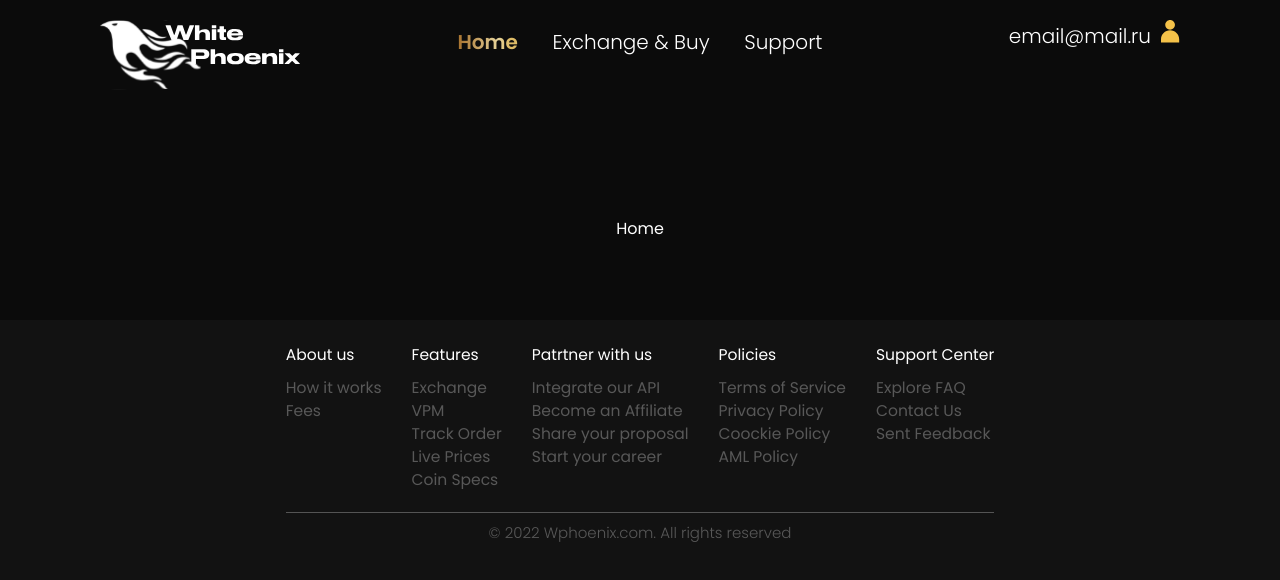
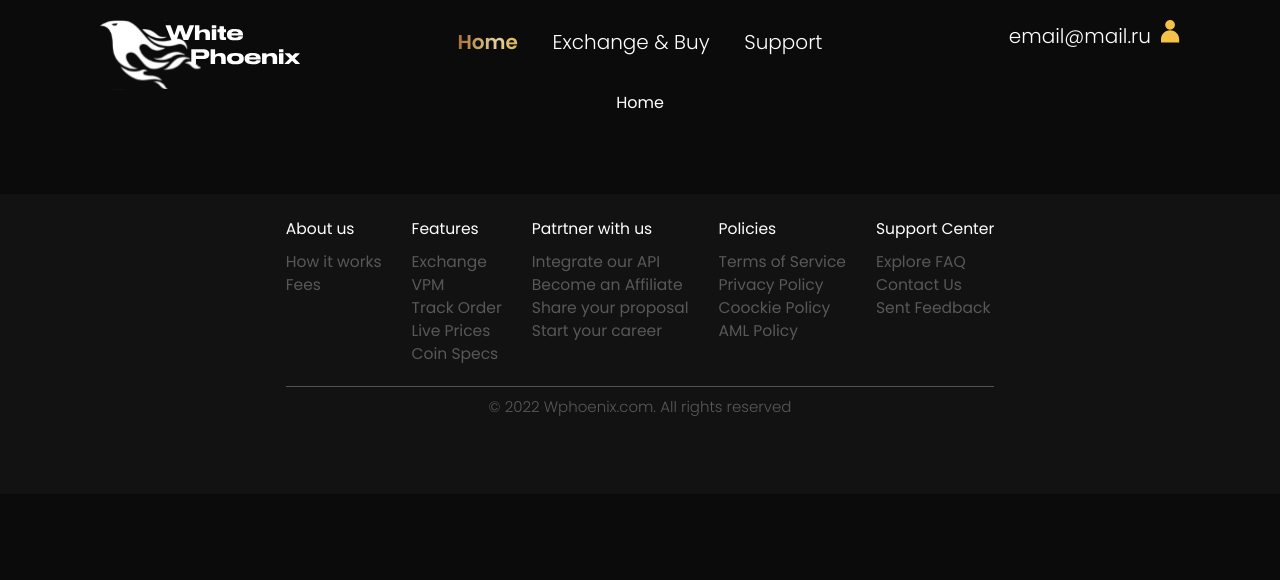
Before and after one commit to chyVacheck/white_proenix, a React (Create React App) app: page /home in a window 1280 px wide. Shown: the top 580 px of the page. Built offline with nearby package versions, Linux system fonts and the light colour scheme.

Commit message:
fix: убрать ненужный стиль

```diff
--- a/src/components/Header/Header.css
+++ b/src/components/Header/Header.css
@@ -1,6 +1,5 @@
 .header {
   margin: 0;
-  min-height: 200px;
   padding: 20px 100px 0;
   display: flex;
   flex-direction: row;
```
